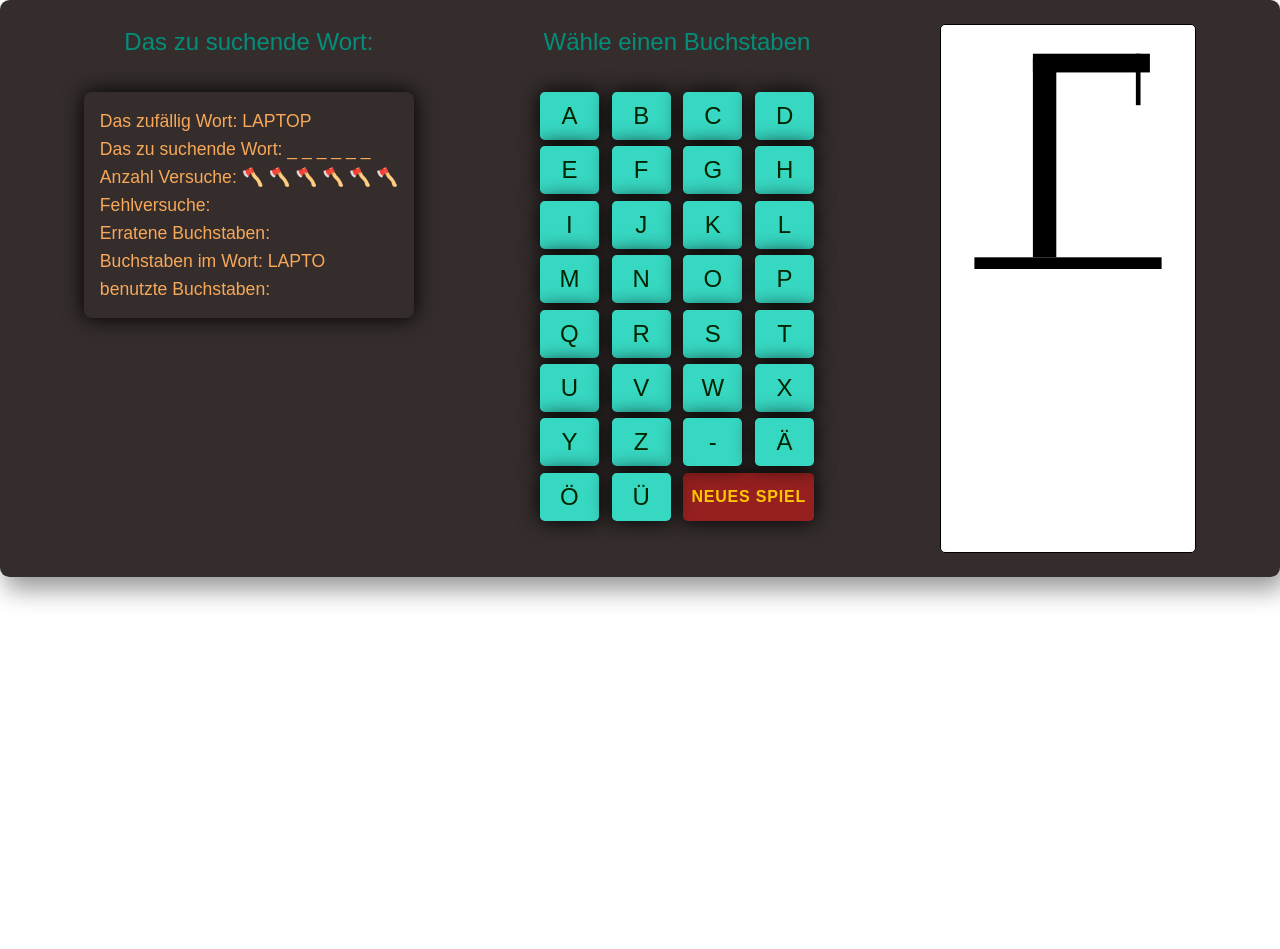
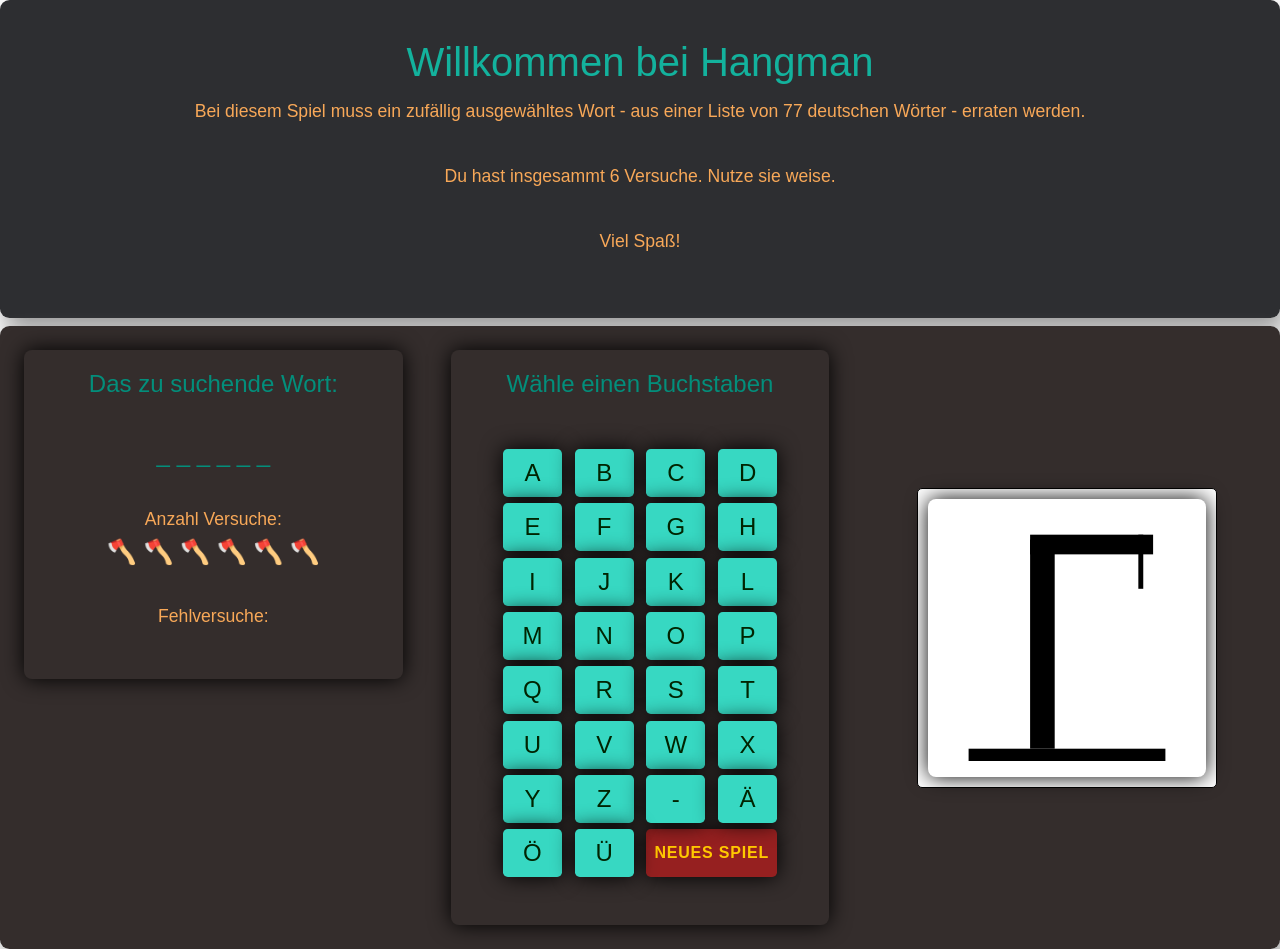
Before and after one commit to Rauolli/Hangman-Game, a React (Vite) app: page / in a window 1280 px wide. Before the commit the page ends 800 px from the top, so only its background shows below. Built offline with nearby package versions, Linux system fonts and the light colour scheme.

Commit message:
Hangman Version 1.0

```diff
--- a/src/App.jsx
+++ b/src/App.jsx
@@ -7,7 +7,7 @@ function App() {
   const game = new Game();
   return (
     <div className="App">
-      {/* <Header /> */}
+      <Header />
       <Main game={ game }/>
     </div>
   )
--- a/src/components/DisplayPane.jsx
+++ b/src/components/DisplayPane.jsx
@@ -7,15 +7,17 @@ function DisplayPane(props){
 
     return (
         <article>
-            <h2>Das zu suchende Wort:</h2>
             <section className="dataPane">
-                <h3>Das zufällig Wort: {game.Word}</h3>
-                <h3>Das zu suchende Wort: {game.showGuessedWord()}</h3>
-                <h3>Anzahl Versuche: {game.NumberOfAttempts}</h3>
-                <h3>Fehlversuche: {game.LightningFailedAttempts}</h3>
-                <h3>Erratene Buchstaben: {game.GuessedLetters}</h3>
-                <h3>Buchstaben im Wort: {game.ContainedLetters}</h3>
-                <h3>benutzte Buchstaben: {game.AlreadyUsedLetters}</h3>
+                {/* <h3>Das zufällig Wort: {game.Word}</h3> */}
+                <h2>Das zu suchende Wort: </h2>
+                <h2>{game.showGuessedWord()}</h2>
+                <h3>Anzahl Versuche: </h3>
+                <h2>{game.NumberOfAttempts}</h2>
+                <h3>Fehlversuche: </h3>
+                <h2>{game.LightningFailedAttempts}</h2>
+                {/* <h3>Erratene Buchstaben: {game.GuessedLetters}</h3> */}
+                {/* <h3>Buchstaben im Wort: {game.ContainedLetters}</h3> */}
+                {/* <h3>benutzte Buchstaben: {game.AlreadyUsedLetters}</h3>  */}
                 {/* <h3>Game Over: {game.GameOver.toString()}</h3> */}
             </section>
         </article>
--- a/src/components/Game.jsx
+++ b/src/components/Game.jsx
@@ -61,6 +61,10 @@ export default class Game{
         return this.#gameOver;
     }
 
+    set GameOver(value){
+        this.#gameOver = value;
+    }
+
     get GameOverOutput(){
         return this.#gameOverOutput;
     }
--- a/src/components/GameOverPane.jsx
+++ b/src/components/GameOverPane.jsx
@@ -6,23 +6,21 @@ function GameOverPane(props) {
     const state = props.state;
     const [changeGOState, setChangeGOState] = useState(false);
 
-    function handleXClick() {
+    function handleButtonClick(event) {
+        const clickedButton = event.currentTarget.innerText;
+        game.GameOver = false;
         setChangeGOState(!changeGOState);
-        state();
-    }
-
-    function handleButtonClick() {
-        setChangeGOState(!changeGOState);
-        state();
+        state(clickedButton);
     }
 
     return (
         <div className="game-over-pane">
-            <button onClick={handleXClick}>X</button>
+            <button onClick={handleButtonClick}>X</button>
             <h2>Game Over</h2>
-            <p>{game.GameOverOutput}</p>
+            <h3>{game.GameOverOutput}</h3>
             <p>Du hast {game.FailedAttempts} Fehlversuche.</p>
-            <p>{game.Word} war das gesuchte Wort.</p>
+            <h3>{game.Word}</h3>
+            <p>war das gesuchte Wort.</p>
             <button onClick={handleButtonClick}>Play again</button>
         </div>
     );
--- a/src/components/HangmanPane.css
+++ b/src/components/HangmanPane.css
@@ -1,5 +1,6 @@
 .hangman{
-    width: 20vw;
+    width: 300px;
+    margin: auto;
     background-color: #fff;
     border: 1px solid #000;
     border-radius: 5px;
--- a/src/components/HangmanPane.jsx
+++ b/src/components/HangmanPane.jsx
@@ -24,10 +24,12 @@ export default function HangmanPane( props){
 
     return (
         <article className="hangman" >
-            <svg viewBox="0 0 100 100">
-                {svgGalgen.map((svgElement, index) => <g key={index}>{svgElement}</g>)}
-                {showHangMan()?.map((svgElement, index) => <g key={index}>{svgElement}</g>)}
-            </svg>
+            <section className="dataPane">
+                <svg viewBox="0 0 100 100">
+                    {svgGalgen.map((svgElement, index) => <g key={index}>{svgElement}</g>)}
+                    {showHangMan()?.map((svgElement, index) => <g key={index}>{svgElement}</g>)}
+                </svg>
+            </section>
         </article>
     );
 }
--- a/src/components/LetterPane.css
+++ b/src/components/LetterPane.css
@@ -3,6 +3,7 @@
     margin: 0.8rem 0 2rem;
     grid-template-columns: repeat(4, 1fr);
     grid-gap: 0.4rem 0.8rem;
+    max-width: max-content;
 }
 
 .rel{
@@ -13,7 +14,7 @@
     display: flex;
     flex-direction: column;
     /* justify-content: flex-start; */
-    align-items: flex-start;
+    align-items: center;
     gap: 0.1rem;
     padding: 1rem;
     border-radius: 0.5rem;
@@ -24,6 +25,7 @@
 button{
     border: none;
     min-height: 3rem;
+    max-width: 5rem;
     border-radius: 0.3rem;
     color: #012401;
     cursor: pointer;
--- a/src/components/LetterPane.jsx
+++ b/src/components/LetterPane.jsx
@@ -21,16 +21,20 @@ export default function LetterPane(props){
         setChangeLetterState(!changeState);
     }
 
-    const changeGameStatus = () => {
-        game.resetGame();
+    const changeGameStatus = (value) => {
         alphabet.forEach(letter => letter.dis = false);
         setChangeLetterState(!changeState);
+        if (value === 'X'){
+            return;
+        }
+        game.resetGame();
+        setGameStatus();
     }
 
 
     return(
         <article>
-            <div className='rel'>
+            <div className='rel dataPane'>
                 <h2>Wähle einen Buchstaben</h2>
                 <section className="letterPane">
                     {alphabet.map(letter => <button key={letter.id} id={letter.id} onClick={handleClick} disabled={letter.dis} className="green">{letter.val}</button>)}
--- a/src/components/Main.css
+++ b/src/components/Main.css
@@ -3,9 +3,17 @@ main{
     padding: 1.5rem;
     border-radius: 0.6rem;
     display: flex;
-    flex-direction: row;
+    flex-direction: column;
     justify-content: space-around;
     /* align-items: center; */
     gap: 0.4rem;
     box-shadow: 0.3rem 0.8rem 1.5rem #999;
 }
+
+@media screen and (min-width: 1056px){
+    main{
+        display: grid;
+        grid-template-columns: repeat(3, 1fr);
+        gap: 3rem;
+    }
+}
--- a/src/components/Main.jsx
+++ b/src/components/Main.jsx
@@ -6,16 +6,16 @@ import DisplayPane from './DisplayPane';
 
 export default function Main({game}){
 
-    const [aktGame, setGame] = useState({...game})
+    const [gameStatus, setGame] = useState(false);
 
-    const setGameStatus = (aGame) => {
-        setGame({...aGame});
+    const setGameStatus = () => {
+        setGame(!gameStatus);
     }
 
 
     return (
         <main>
-            <DisplayPane game={game} gameStatus={setGameStatus}/>
+            <DisplayPane game={game} />
             <LetterPane  game={game} gameStatus={setGameStatus}/>
             <HangmanPane failedAttempts={game.FailedAttempts} />
         </main>
```
Also changed, not shown: src/App.css (line endings or trailing spaces).
